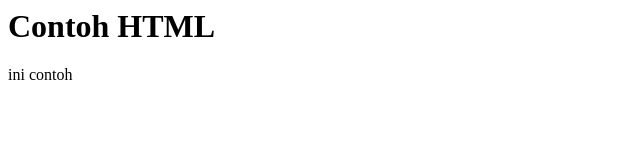
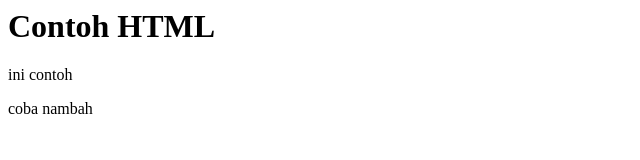
Before and after one commit to RevinoR/LatihanKelas, a plain HTML site: page index.html in a window 1280 px wide. Shown: the whole page, without its empty margins (0-640 px from the left). Drawn offline with Linux system fonts and the light colour scheme.

Commit message:
update index
nambah dikit

```diff
--- a/index.html
+++ b/index.html
@@ -5,5 +5,6 @@
   <body>
     <h1> Contoh HTML </h1>
     <p> ini contoh <p>
+    <p> coba nambah <p>
   </body>
 </html>
```
